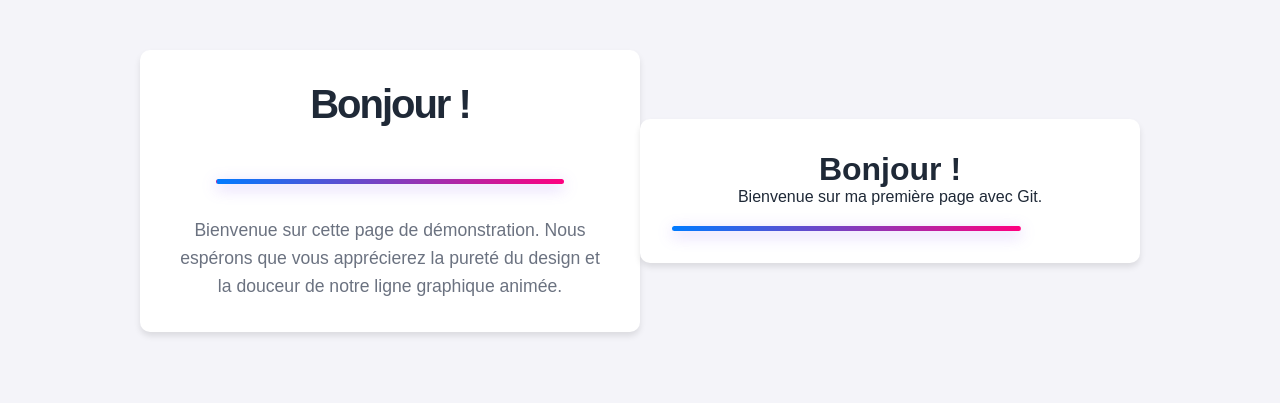
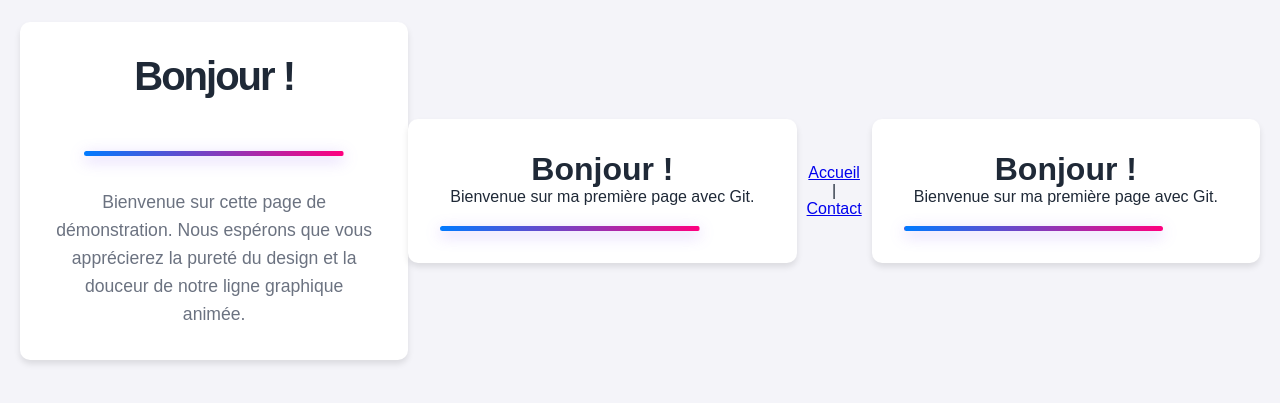
Before and after one commit to at-ana/devops-m1, a plain HTML site: page index.html in a window 1280 px wide. Shown: the part 209-612 px from the top of the page. Drawn offline with Linux system fonts and the light colour scheme.

Commit message:
Ajout du menu de navigation dans index.html

```diff
--- a/index.html
+++ b/index.html
@@ -144,5 +144,17 @@
         <p>Bienvenue sur ma première page avec Git.</p>
         <div class="ligne-graphique"></div>
     </div>
+
+<nav style="text-align: center; padding: 10px;">
+        <a href="index.html">Accueil</a> |
+        <a href="contact.html">Contact</a>
+    </nav>
+
+    <div class="card">
+        <h1>Bonjour !</h1>
+        <p>Bienvenue sur ma première page avec Git.</p>
+        <div class="ligne-graphique"></div>
+    </div>
 </body>
+
 </html>
```
